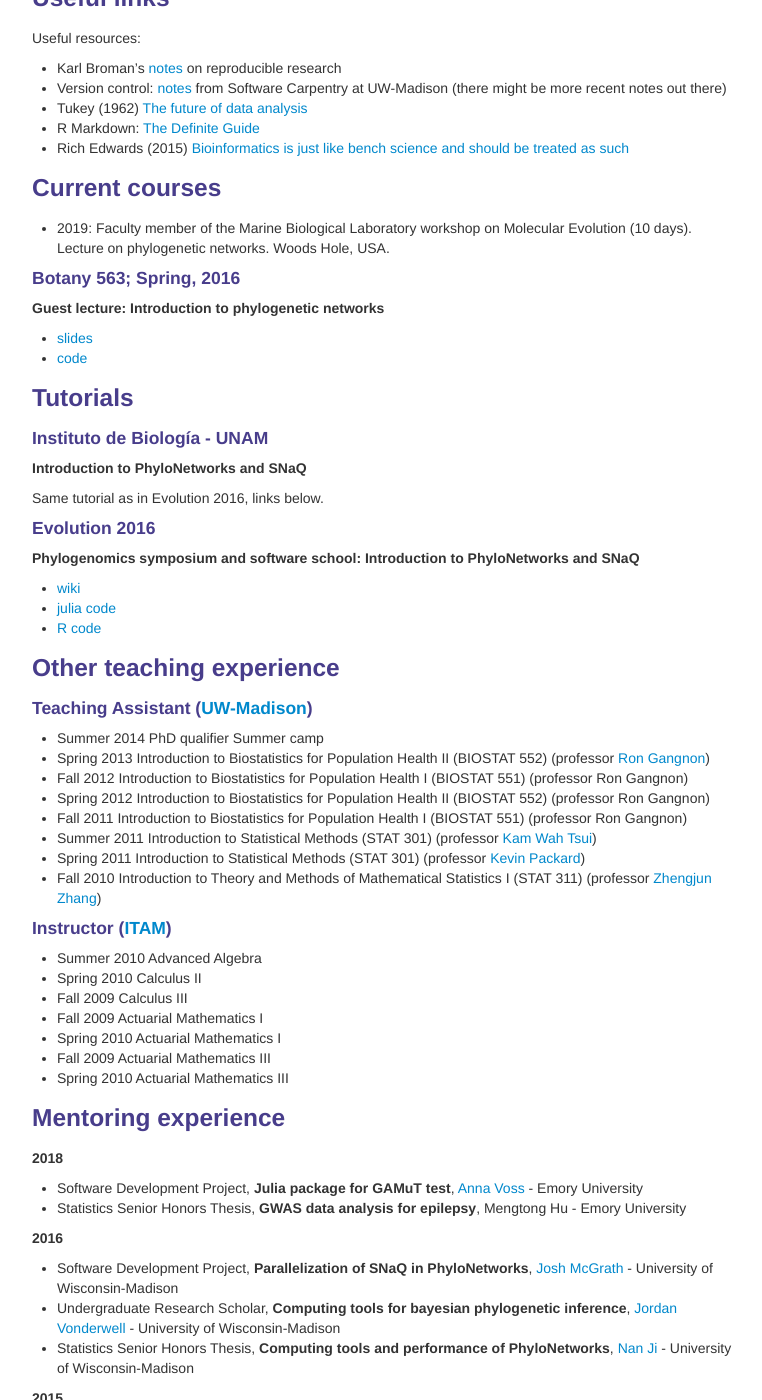
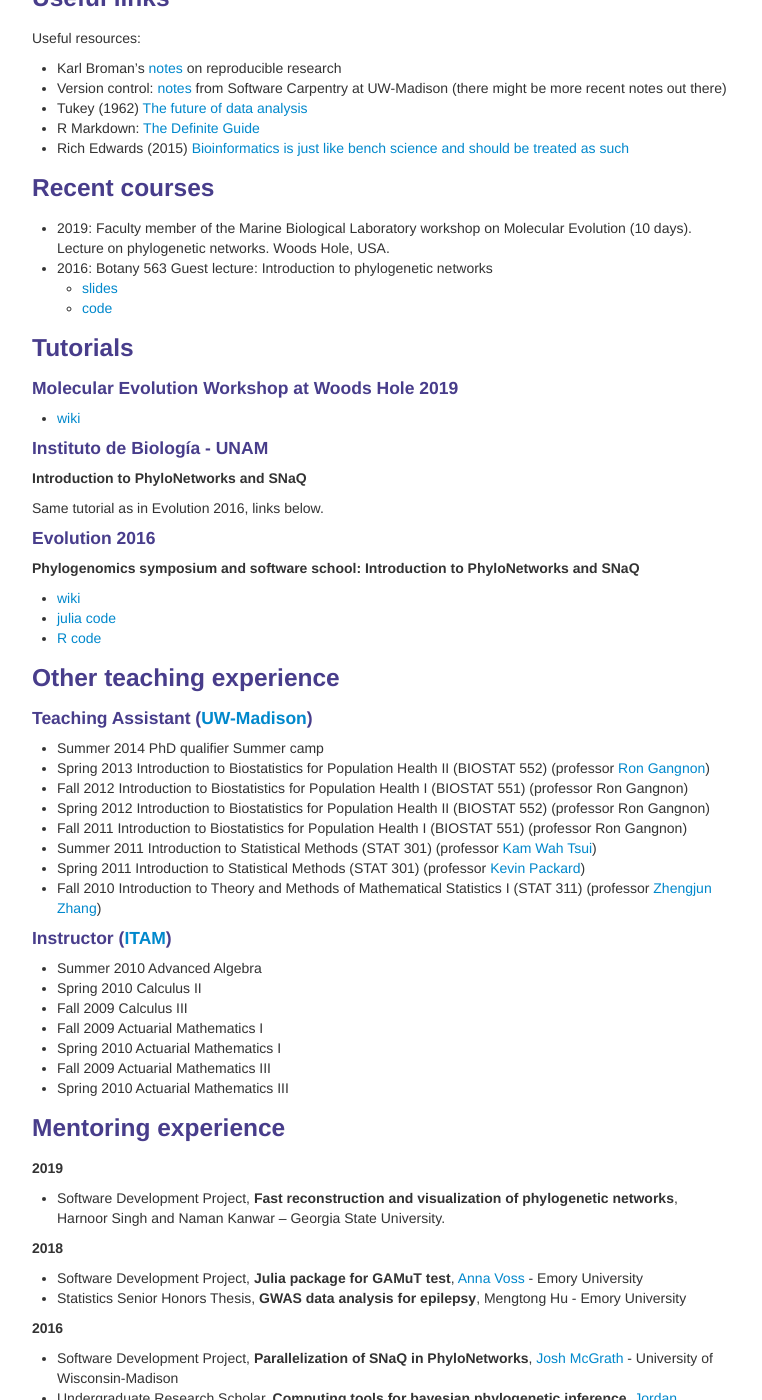
Before and after one commit to crsl4/crsl4.github.io, a Jekyll site: the page built from pages/teaching.md, in a window 1280 px wide and 1400 px high, scrolled down 276 px. Shown: the whole window, without its empty margins (258-1020 px from the left). Built offline with Jekyll 4.4.1, drawn with Linux system fonts in a browser that asks for light colours.

Commit message:
updated teaching

```diff
--- a/pages/teaching.md
+++ b/pages/teaching.md
@@ -25,18 +25,17 @@ Useful resources:
 - R Markdown: [The Definite Guide](https://bookdown.org/yihui/rmarkdown/)
 - Rich Edwards (2015) [Bioinformatics is just like bench science and should be treated as such](http://cabbagesofdoom.blogspot.com/2015/08/bioinformatics-is-just-like-bench.html)
 
-### <a name="courses"></a>Current courses
+### <a name="courses"></a>Recent courses
 
 - 2019: Faculty member of the Marine Biological Laboratory workshop on Molecular Evolution (10 days). Lecture on phylogenetic networks. Woods Hole, USA.
-
-#### Botany 563; Spring, 2016
-
-##### Guest lecture: Introduction to phylogenetic networks
-
-- [slides](http://www.stat.wisc.edu/~claudia/networks_talkBotany.pdf)
-- [code](http://www.stat.wisc.edu/~claudia/smallTutorialBotany.jl)
+- 2016: Botany 563 Guest lecture: Introduction to phylogenetic networks
+    - [slides](http://www.stat.wisc.edu/~claudia/networks_talkBotany.pdf)
+    - [code](http://www.stat.wisc.edu/~claudia/smallTutorialBotany.jl)
 
 ### <a name="tutorials"></a>Tutorials
+
+#### Molecular Evolution Workshop at Woods Hole 2019
+- [wiki](https://github.com/crsl4/PhyloNetworks.jl/wiki)
 
 #### Instituto de Biolog&iacute;a - UNAM
 
@@ -81,6 +80,9 @@ Same tutorial as in Evolution 2016, links below.
 
 ### <a name="mentoring"></a>Mentoring experience
 
+##### 2019
+- Software Development Project, **Fast reconstruction and visualization of phylogenetic networks**, Harnoor Singh and Naman Kanwar – Georgia State University.
+
 ##### 2018
 - Software Development Project, **Julia package for GAMuT test**, [Anna Voss](https://github.com/avoss3) - Emory University
 - Statistics Senior Honors Thesis, **GWAS data analysis for epilepsy**, Mengtong Hu - Emory University
```
